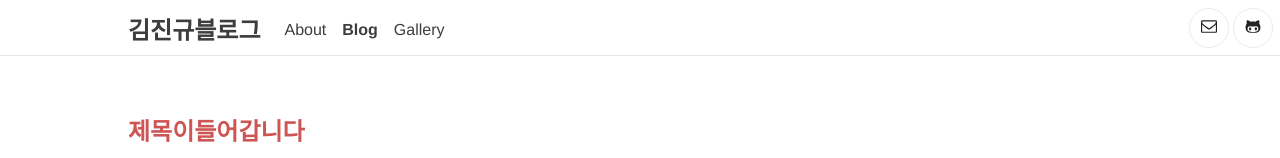
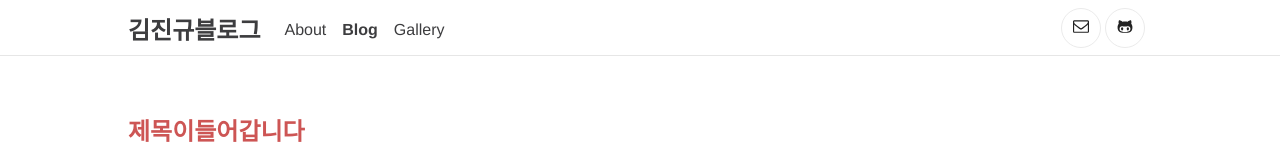
Before and after one commit to RedPeanut/redpeanut.github.io.src-archived, a Gatsby site: page /blog in a window 1280 px wide. Shown: the top 158 px of the page. Built offline with nearby package versions, Linux system fonts and the light colour scheme; Gatsby itself is replaced by a stand-in of ours.

Commit message:
잔수정

```diff
--- a/static/css/style.css
+++ b/static/css/style.css
@@ -5,6 +5,9 @@
 a {text-decoration:none;}
 li {list-style:none;}
 
+.wrap {max-width:1024px;margin: 0 auto;}
+
+header .wrap {position:relative;}
 header {position:relative;padding:0 8px;height:56px;border-bottom:1px solid rgb(230,230,230);}
 header h1 {display:inline-block;line-height:56px;}
 header h1 a {font-weight:bold;font-size:24px;}
@@ -19,10 +22,6 @@
 header ul.contacts li a svg {fill:#222;}
 header ul.contacts li a:hover svg {fill:#5d93ff;}
 footer {text-align:center;font-size:14px;padding:8px 0;border-top:1px solid rgb(230,230,230);}
-
-.wrap {max-width:1024px;margin: 0 auto;}
-
-/* header .wrap {position:relative;} */
 
 .about section {padding:20px 20px;position:relative;}
 .about section .line {margin:16px 0;display:block;width:100%;}
```
